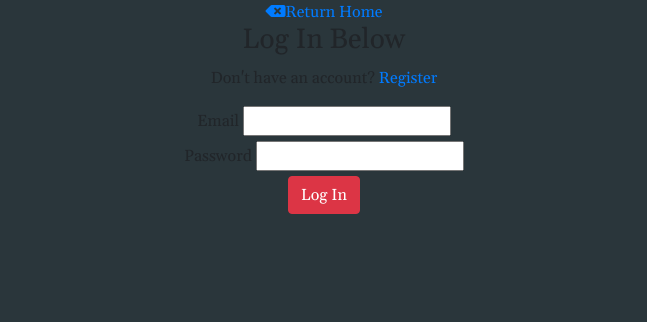
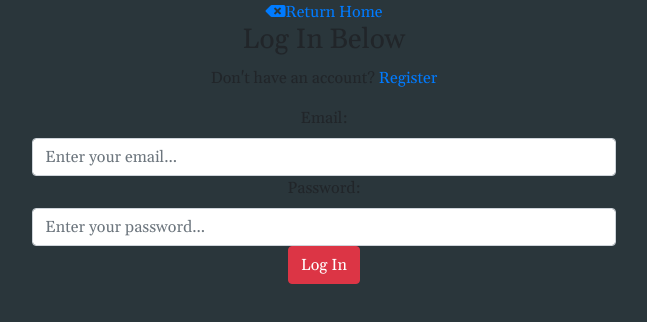
Before and after one commit to ksentak/omega-app, a React (Create React App) app in the folder client/: page /login in a window 1280 px wide. Shown: the top 322 px of the page, without its empty margins (316-963 px from the left). Built offline with nearby package versions, Linux system fonts and the light colour scheme.

Commit message:
Changed login form

```diff
--- a/client/src/components/auth/Login.js
+++ b/client/src/components/auth/Login.js
@@ -67,7 +67,7 @@ class Login extends Component {
 						<form noValidate onSubmit={this.onSubmit}>
 							{/* Email */}
 							<div className="col-sm-8 offset-2">
-								<label htmlFor="email">Email</label>
+								<label htmlFor="email">Email:</label>
 								<span className="text-danger">{errors.email} {errors.emailnotfound}</span>
 								<input
 									type="email"
@@ -75,13 +75,16 @@ class Login extends Component {
 									value={this.state.email}
 									error={errors.email}
 									id="email"
-									className={classnames("", { invalid: errors.email || errors.emailnotfound })}
+									className={classnames("form-control", {
+										invalid: errors.email || errors.emailnotfound
+									})}
+									placeholder="Enter your email..."
 								/>
 							</div>
 
 							{/* Password */}
 							<div className="col-sm-8 offset-2">
-								<label htmlFor="password">Password</label>
+								<label htmlFor="password">Password:</label>
 								<span className="text-danger">{errors.password} {errors.passwordincorrect}</span>
 								<input
 									type="password"
@@ -89,9 +92,10 @@ class Login extends Component {
 									value={this.state.password}
 									error={errors.password}
 									id="password"
-									className={classnames("", {
+									className={classnames("form-control", {
 										invalid: errors.password || errors.passwordincorrect
 									})}
+									placeholder="Enter your password..."
 								/>
 							</div>
 
```
